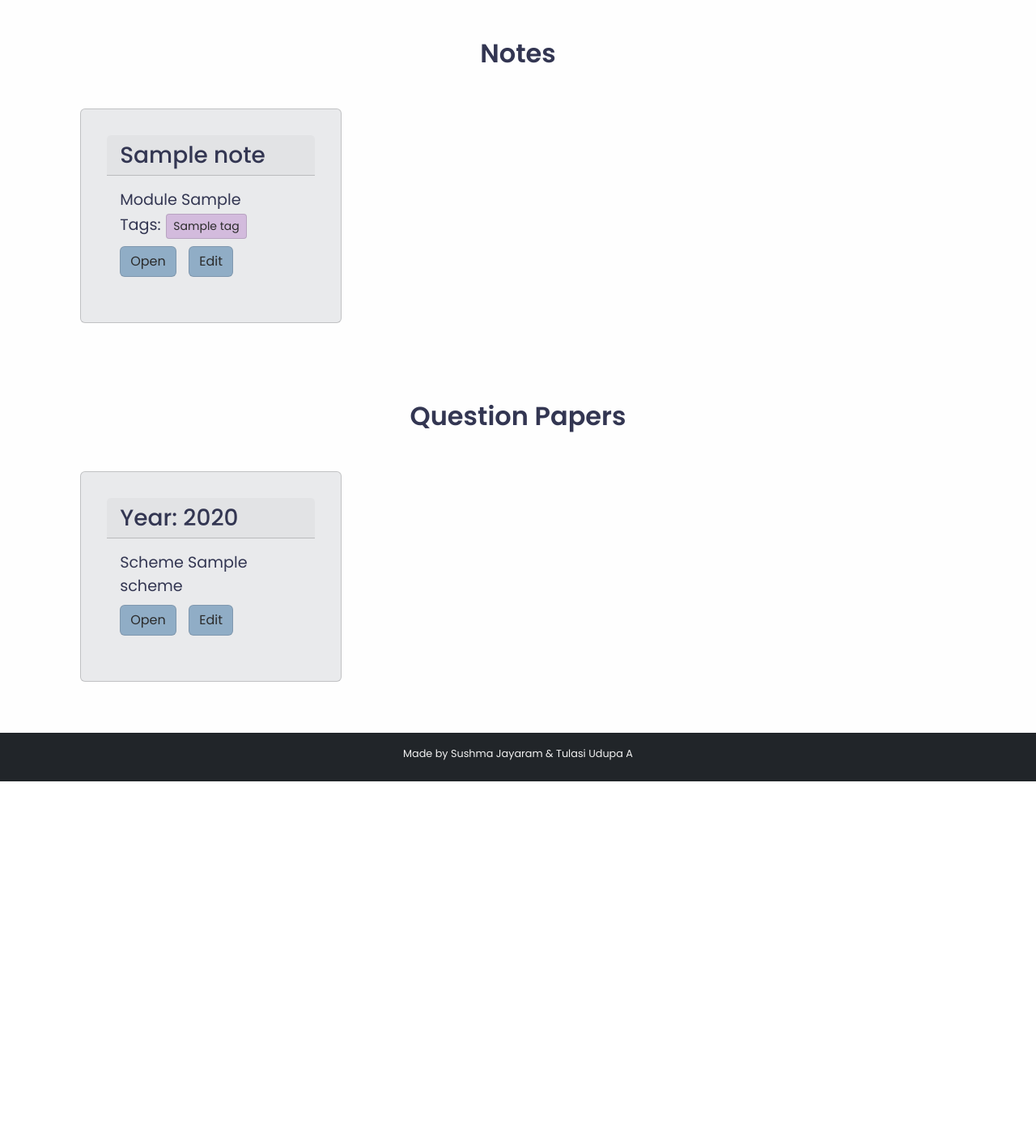
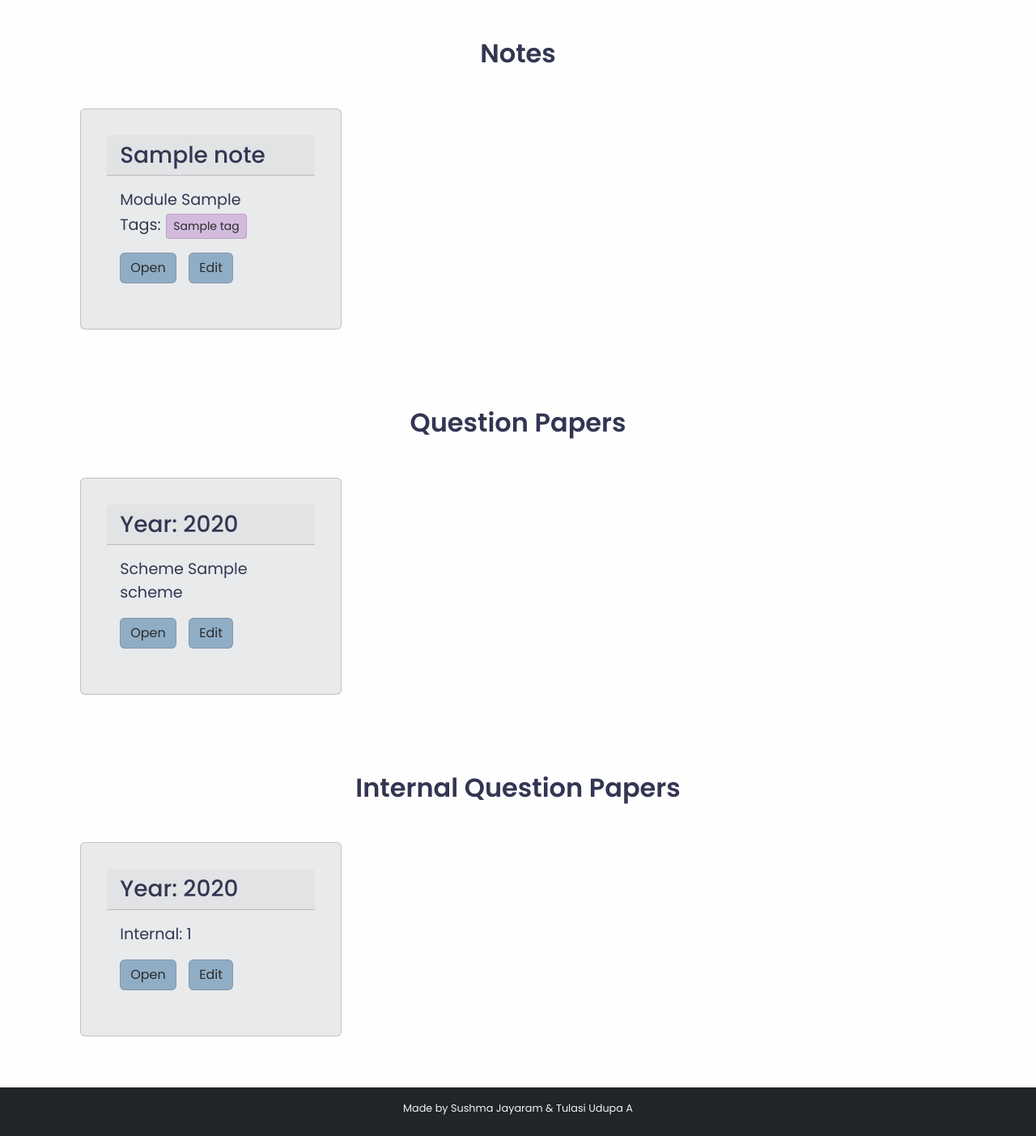
Before and after one commit to Yusuf-Babagana/finaly-year, a Node server app: template views/subjectMaterials.ejs in a window 1280 px wide. Shown: the part 271-1674 px from the top of the page at 81% size. Before the commit the page ends 1236 px from the top, so only its background shows below. Run offline with Node 20, Linux system fonts and the light colour scheme; the template is opened without the code that fills it: most values are stand-ins (such as "Sample title", 1, 10 or a date in 2020); some libraries are stand-ins or nearby versions.

Commit message:
Add internal question papers

```diff
--- a/controllers/subjectController.js
+++ b/controllers/subjectController.js
@@ -13,11 +13,13 @@ getSubjectMaterials = async (req, res) => {
         const [questionPapers] = await pool.query('SELECT * FROM question_papers WHERE subject_id = ? ;',
             [subject_id]);
 
-            const [syllabus] = await pool.query('SELECT SY.* FROM syllabuses SY, subjects S WHERE S.code = ? AND S.syllabus_id = SY.id ;', [subjectCode]);
+        const [syllabus] = await pool.query('SELECT SY.* FROM syllabuses SY, subjects S WHERE S.code = ? AND S.syllabus_id = SY.id ;', [subjectCode]);
 
         const [tags] = await pool.query('SELECT NT.note_id, T.tag_name FROM notes_tags NT, tags T, notes N WHERE N.subject_id = ? AND N.id = NT.note_id AND NT.tag_id = T.id;', [subject_id]);
 
-        res.render('subjectMaterials', {deptCode: req.params.code, subjectCode: subjectCode, notes: notes, questionPapers : questionPapers, syllabus: syllabus, tags: tags});
+        const [test_qps] = await pool.query('SELECT * FROM test_papers WHERE subject_id = ? ;', [subject_id]);
+
+        res.render('subjectMaterials', {deptCode: req.params.code, subjectCode: subjectCode, notes: notes, questionPapers : questionPapers, syllabus: syllabus, tags: tags, test_qps : test_qps});
     } catch (error) {
         console.log(error);
     }
--- a/public/css/styles.css
+++ b/public/css/styles.css
@@ -113,7 +113,7 @@ h1, h2, h3, p{
     text-align: center;
 }
 
-.syllabus, .notes, .qps{
+.syllabus, .notes, .qps, .test_qps{
     padding: 2rem;
 }
 
@@ -139,9 +139,14 @@ h1, h2, h3, p{
 .btn{
     background-color: var(--blueGray);
     color: var(--black);
-    margin: 0.5rem 0.7rem 0.5rem 0;
+    margin: 1rem 0.7rem 0.5rem 0;
     border: 1px solid rgba(27, 31, 35, .15);
     outline: none;
+}
+
+.btn-register{
+    /* background-color: var(--lilac); */
+    margin-right: 2rem;
 }
 
 .btn-no-m {
--- a/views/home.ejs
+++ b/views/home.ejs
@@ -8,10 +8,11 @@
             <div class="row">
                 <div class="col-lg-6 col-md-12">
                     <h1 class="main-heading">Get your study materials, all at one place.</h1>
+                    <a class="btn btn-lg btn-register" href="/register" role="button">Register</a>
                     <a class="btn btn-lg" href="#departments" role="button">Get Started</a>
                 </div>
                 <div class="col-lg-6 col-md-12 img-col">
-                    <img src="/hero-image.jpg" alt="Image of enthusiastic graduating students" class="plant-saplings">
+                    <img src="/hero-image.jpg" alt="Image of enthusiastic graduating students">
                 </div>
             </div>
             </div>
--- a/views/subjectMaterials.ejs
+++ b/views/subjectMaterials.ejs
@@ -114,6 +114,39 @@
             </div>
         </div>
 
+        <div class="test_qps">
+            <h2 class="heading">Internal Question Papers</h2>
+            <div class="row row-cols-1 row-cols-md-3 text-center">
+                <% test_qps.forEach((qp)=> { %>
+                    <div class="col-lg-4 col-md-6">
+                        <div class="card">
+                            <div class="card-header">
+                                <h3>Year: <%= qp.year %>
+                                </h3>
+                            </div>
+                            <div class="card-body">
+                                <p class="card-text">Internal: <%= qp.test_number %>
+                                </p>
+
+                                <a class="btn btn-primary" href="<%= qp.link %>" role="button"><i
+                                        class="fa-solid fa-book-open-reader"></i> Open</a>
+                                <% if (authRole !=='student' ){ %>
+                                    <a class="btn btn-primary"
+                                        href="/departments/<%= deptCode %>/test-question-papers/edit?year=<%=qp.year %>&subject=<%=qp.subject_id%>&testno=<%=qp.test_number%>"
+                                        role="button"><i class="fa-solid fa-pen"></i> Edit</a><br>
+                                    <% } %>
+                                        <% if (authRole==='admin' ){ %>
+                                            <a class="btn btn-primary"
+                                                href="/departments/<%= deptCode %>/test-question-papers/delete?year=<%=qp.year %>&subject=<%=qp.subject_id%>&testno=<%=qp.test_number%>"><i
+                                                    class="fa-solid fa-trash"></i> Delete</a>
+                                            <% } %>
+                            </div>
+                        </div>
+                    </div>
+                    <% }); %>
+            </div>
+        </div>
+
     </div>
 
     <%- include("partials/footer"); %>
```
